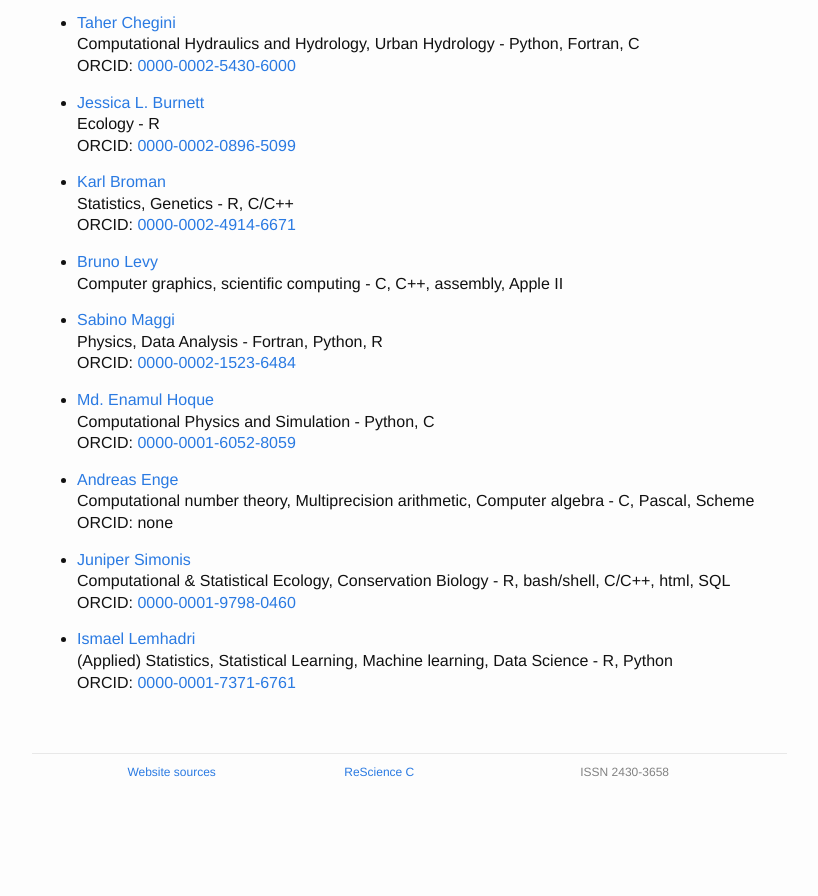
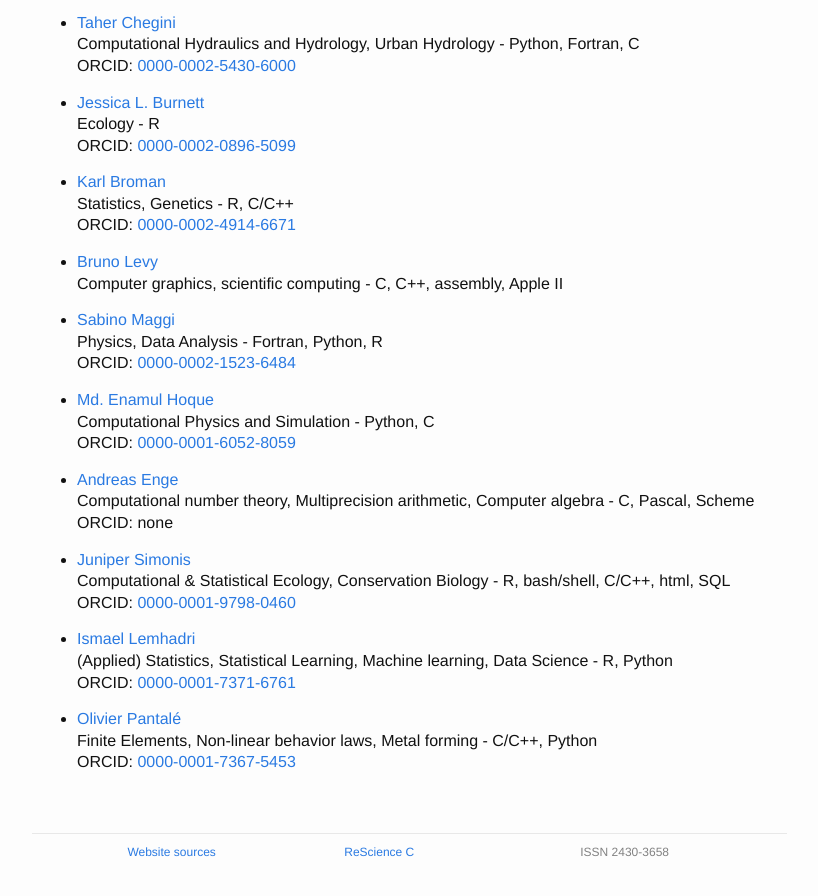
Before and after one commit to ReScience/rescience.github.io, a Jekyll site: the page built from 04-board.md, in a window 1280 px wide and 900 px high, scrolled down 10801 px. Shown: the top 896 px of the window, without its empty margins (223-1041 px from the left). Built offline with Jekyll 4.4.1, drawn with Linux system fonts in a browser that asks for light colours; our own code applies the rules of GitHub Pages for plain Markdown files; before the commit the page ends 11621 px from its top, so only the background shows below that.

Commit message:
Added Olivier Pantalé

```diff
--- a/04-board.md
+++ b/04-board.md
@@ -589,4 +589,8 @@ ORCID: [0000-0002-8225-7517](https://orcid.org/0000-0002-8225-7517)
 
 * [Ismael Lemhadri](https://github.com/ilemhadri)
   (Applied) Statistics, Statistical Learning, Machine learning, Data Science - R, Python
-ORCID: [0000-0001-7371-6761](https://orcid.org/0000-0001-7371-6761)
+  ORCID: [0000-0001-7371-6761](https://orcid.org/0000-0001-7371-6761)
+
+* [Olivier Pantalé](https://github.com/pantale)
+  Finite Elements, Non-linear behavior laws, Metal forming - C/C++, Python
+  ORCID: [0000-0001-7367-5453](https://orcid.org/0000-0001-7367-5453)
```
